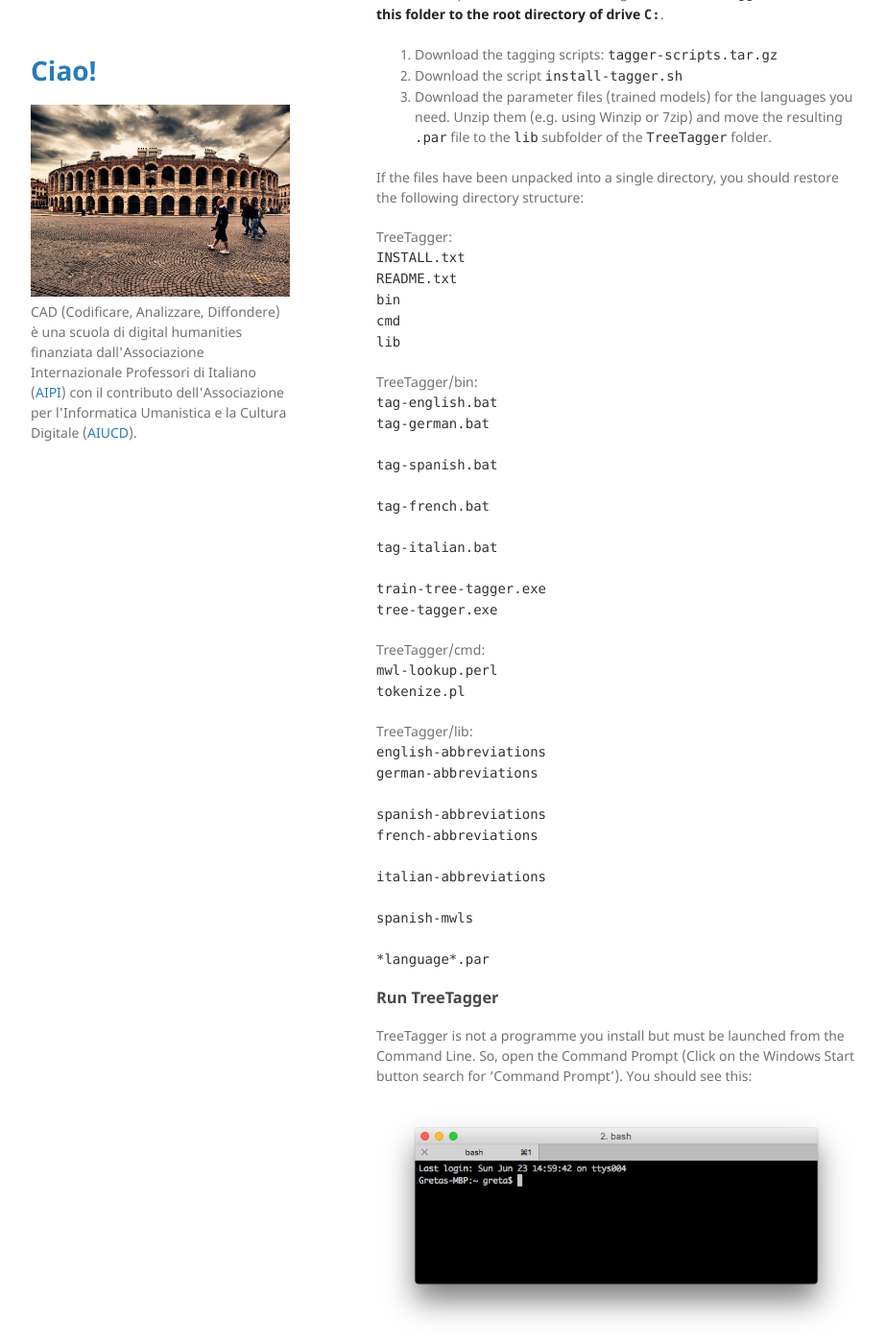
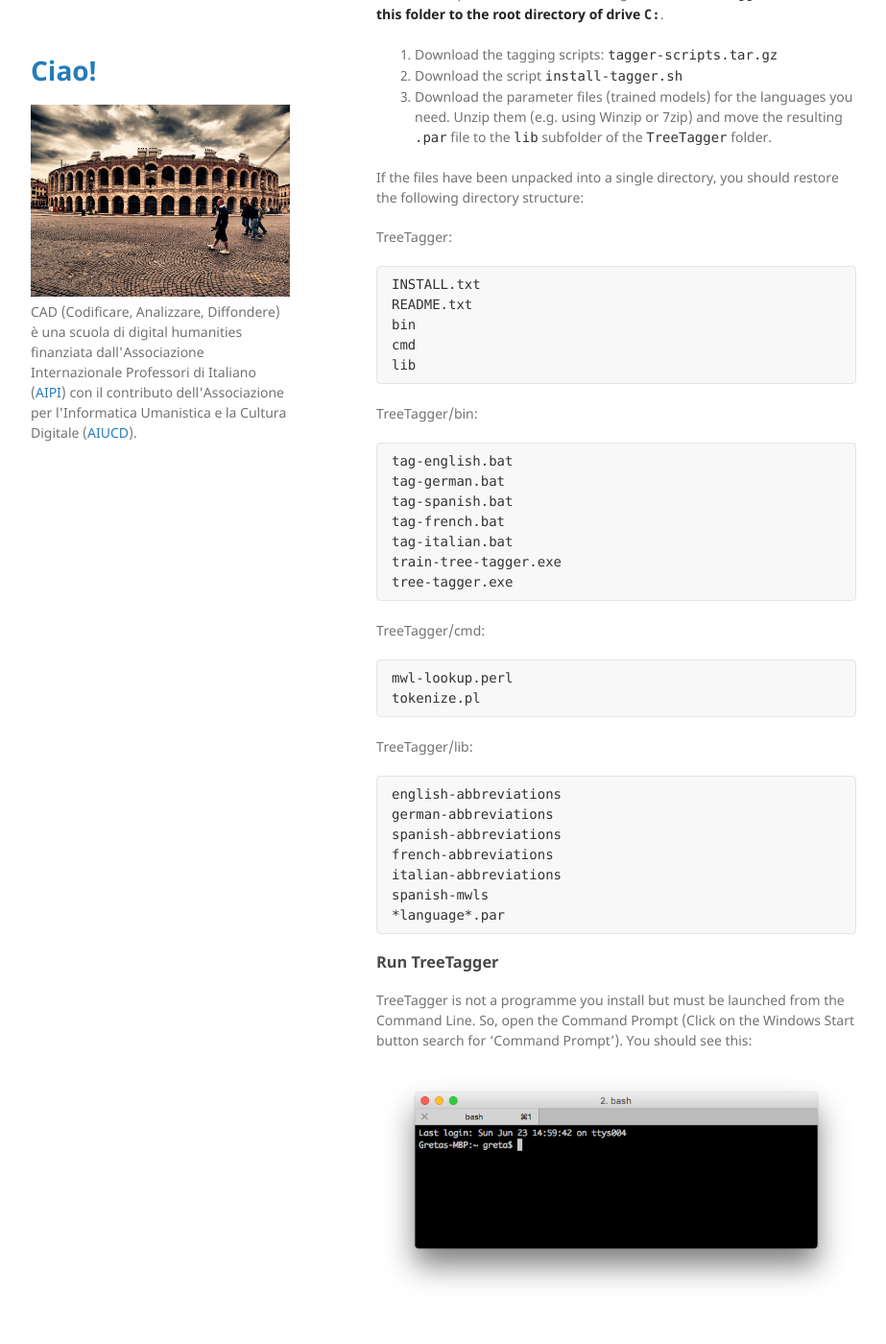
Before and after one commit to CADottorato/sito, a Jekyll site: the page built from treetagger-windows.md, in a window 1280 px wide and 1400 px high, scrolled down 1184 px. Shown: the whole window at 96% size, without its empty margins (178-1101 px from the left). Built offline with Jekyll 4.4.1, drawn with Linux system fonts in a browser that asks for light colours; some of the changed lines change nothing that is shown.

Commit message:
Corrections

````diff
--- a/treetagger-windows.md
+++ b/treetagger-windows.md
@@ -48,34 +48,46 @@ Extract the zip file, rename the resulting folder to `TreeTagger` and **move thi
 If the files have been unpacked into a single directory, you should
 restore the following directory structure:
 
-TreeTagger:<br />
-`INSTALL.txt`<br />
-`README.txt`<br />
-`bin`<br />
-`cmd`<br />
-`lib`
+TreeTagger:
 
-TreeTagger/bin:<br />
-`tag-english.bat`<br />
-`tag-german.bat`<br />
-`tag-spanish.bat`<br />
-`tag-french.bat`<br />
-`tag-italian.bat`<br />
-`train-tree-tagger.exe`<br />
-`tree-tagger.exe`
+```
+INSTALL.txt
+README.txt
+bin
+cmd
+lib
+```
 
-TreeTagger/cmd:<br />
-`mwl-lookup.perl`<br />
-`tokenize.pl`
+TreeTagger/bin:
 
-TreeTagger/lib:<br />
-`english-abbreviations`<br />
-`german-abbreviations`<br />
-`spanish-abbreviations`<br />
-`french-abbreviations`<br />
-`italian-abbreviations`<br />
-`spanish-mwls`<br />
-`*language*.par`
+```
+tag-english.bat
+tag-german.bat
+tag-spanish.bat
+tag-french.bat
+tag-italian.bat
+train-tree-tagger.exe
+tree-tagger.exe
+```
+
+TreeTagger/cmd:
+
+```
+mwl-lookup.perl
+tokenize.pl
+```
+
+TreeTagger/lib:
+
+```
+english-abbreviations
+german-abbreviations
+spanish-abbreviations
+french-abbreviations
+italian-abbreviations
+spanish-mwls
+*language*.par
+```
 
 
 ### Run TreeTagger
````
